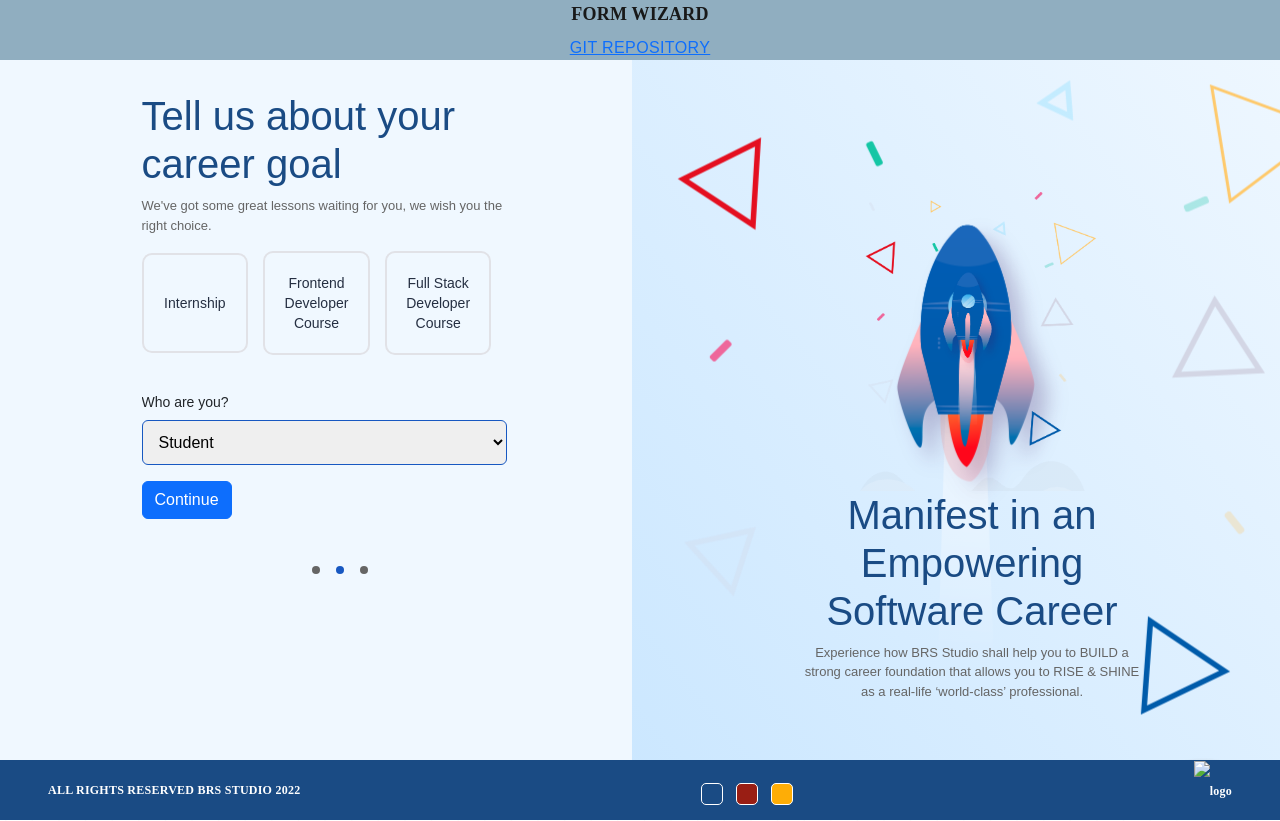
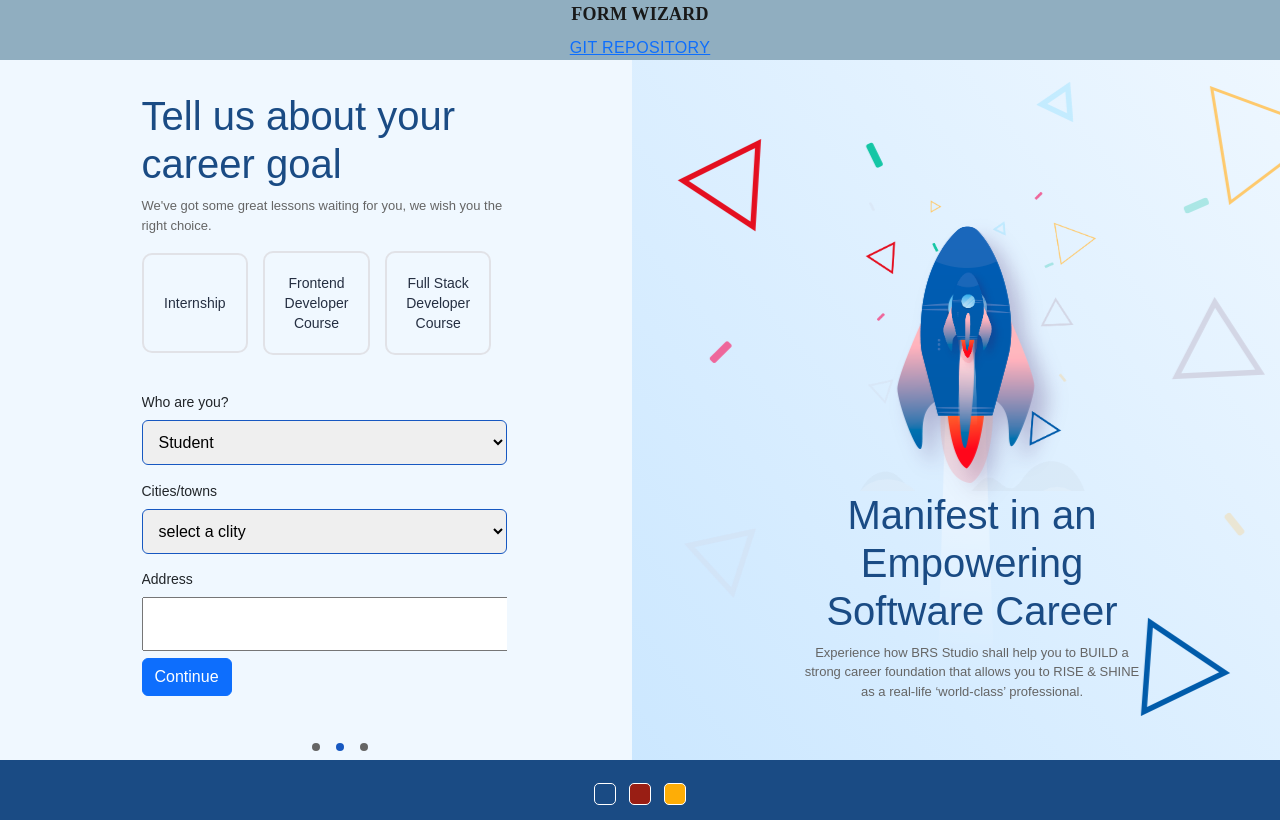
Before and after one commit to lakshmiprasad-brs/form-wizard, a plain HTML site: page signup-step2.html in a window 1280 px wide. Drawn offline with nearby package versions, Linux system fonts and the light colour scheme; files whose address does not match are found by name.

Commit message:
done changes

```diff
--- a/assets/js/signup-step2.js
+++ b/assets/js/signup-step2.js
@@ -6,6 +6,7 @@ function validate() {
 
   if (plan == '') {
     document.getElementById('error1').innerHTML = 'Please select anyone'
+
 
     return false
   } else if (plan == 'a' || plan == 'b' || plan == 'c') {
@@ -18,4 +19,5 @@ function validate() {
   } else if (sel_opt == 'a' || sel_opt == 'b' || sel_opt == 'c') {
     document.getElementById('error2').innerHTML = ''
   }
+
 }
--- a/signup-step2.html
+++ b/signup-step2.html
@@ -85,6 +85,22 @@
                       <div>
                         <p id="error2"></p>
                       </div>
+                    <label> Cities/towns </label>
+                    <div>
+                     <select id="sel_opt">
+                      <option value="a">select a  clity</option>
+                      <option value="a"> Hyderabad</option>
+                      <option value="b"> Vijayawada</option>
+                      <option value="c">kakinada</option>
+                      <option value="d">bangalore</option>
+                     </select>
+                     </div>
+                      <label id="sel_opt">Address</label>
+                      <textarea  cols="42"> </textarea>
+
+
+
+
 
                       <div>
                         <button class="btn btn-primary" type="submit">Continue</button>
@@ -123,16 +139,13 @@
   </main>
 
   <footer class="footer footer-dark">
-    <div class="d-flex justify-content-between px-5">
-      <div>ALL RIGHTS RESERVED BRS STUDIO 2022</div>
+    <div class="d-flex justify-content-center px-5">
       <div>
         <button onclick="setTheme('#1A4B84')" class="theme-switch theme-switch-chathams_blue"></button>
         <button onclick="setTheme('#991E14')" class="theme-switch theme-switch-tamarillo"></button>
         <button onclick="setTheme('#FEAD06')" class="theme-switch theme-switch-yellow_sea"></button>
       </div>
-      <div>
-        <img src="assets/img/footer-logo.png" alt="logo" />
-      </div>
+
     </div>
   </footer>
 
```
